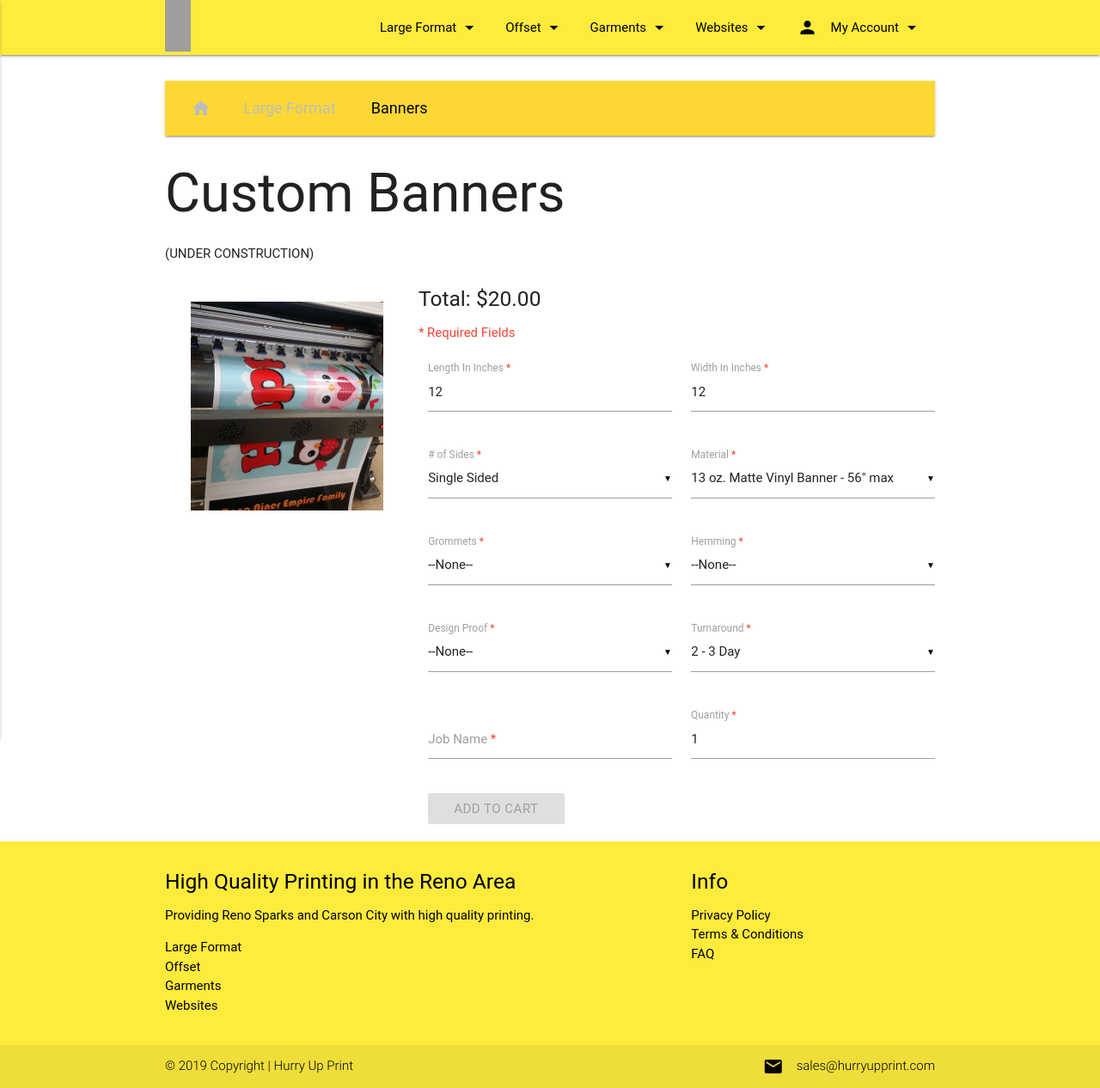
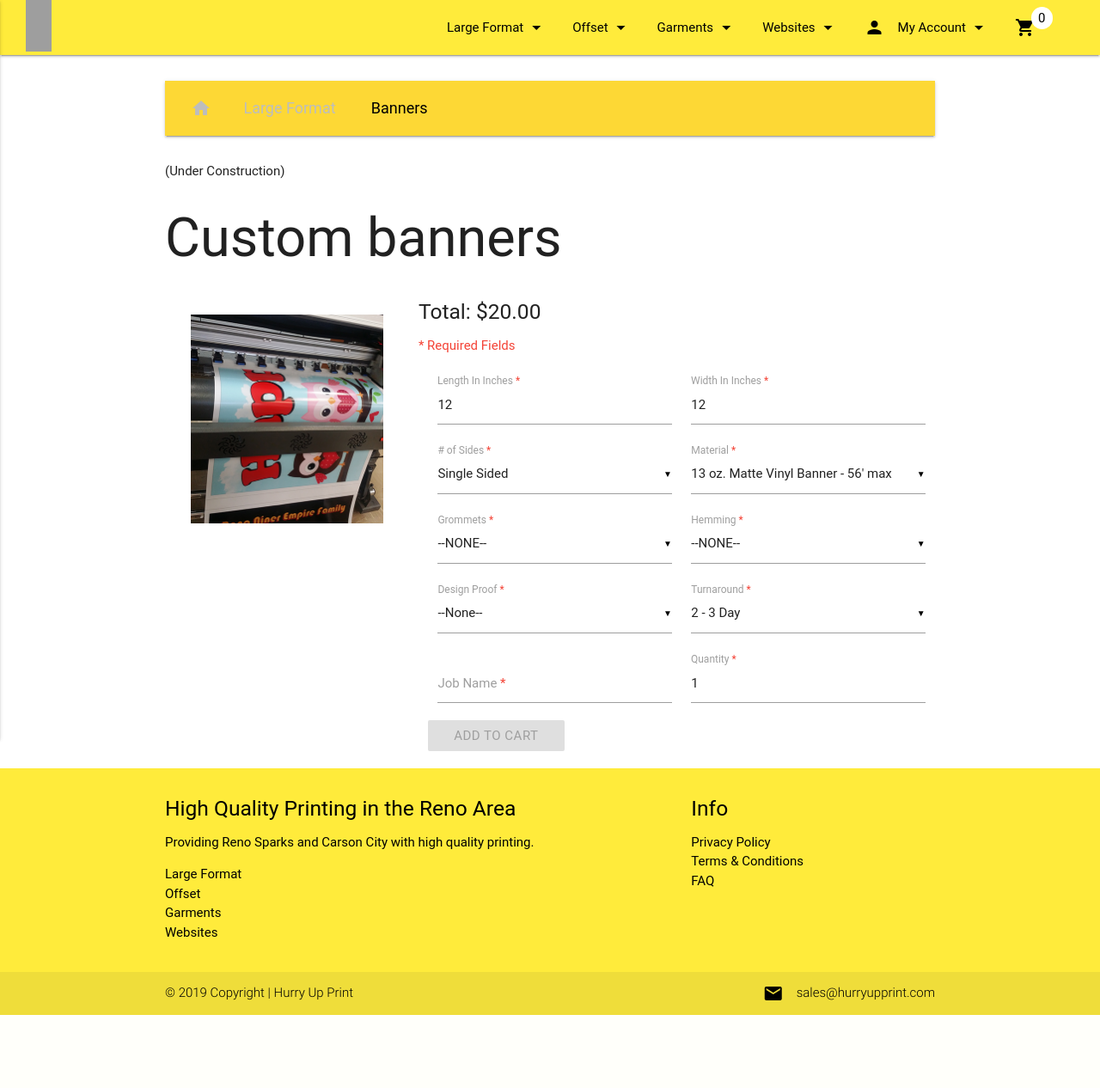
Before and after one commit to wcolts2000/hup-client, a PHP site: page /large_format/banners.php in a window 1280 px wide. Shown: the whole page at 86% size. After the commit the page ends 1181 px from the top, so only its background shows below. Run offline with PHP 8.4, Linux system fonts and the light colour scheme; some libraries are stand-ins or nearby versions; some web fonts are replaced; grey boxes are pictures that could not be loaded.

Commit message:
banners logic extracted to product template

```diff
--- a/css/styles.css
+++ b/css/styles.css
@@ -257,6 +257,7 @@ textarea.materialize-textarea {
 /* COMPONENT STYLES */
 /* =================== */
 
+/* CONSTRUCTION BANNER */
 .construction {
   width: 100%;
   padding: 300px 60px;
@@ -287,6 +288,7 @@ textarea.materialize-textarea {
   }
 }
 
+/* WEB BANNER */
 .web-banner {
   display: flex;
   align-items: center;
@@ -336,3 +338,19 @@ textarea.materialize-textarea {
       order: -1;
     }
   }
+
+  /* SHOPPING CART */
+  #cart-link {
+    position: relative;
+  }
+
+  #cart {
+    position: absolute;
+    top: -0.5rem;
+    right: -0.3rem;
+    background-color: white;
+    color: black;
+    padding: 4px 8px;
+    border-radius: 50px;
+    line-height: initial;
+  }
--- a/header.php
+++ b/header.php
@@ -1,11 +1,19 @@
 <nav class='yellow'>
-  <div class='container'>
-    <div class='nav-wrapper'>
+  <!-- <div class='container'> -->
+    <div class='nav-wrapper ps2'>
 
       <!-- LOGO -->
       <a href="/" class="brand-logo">
         <img class="left" src="/img/hupLogoDrop.svg" width="30px" height="60px" alt="Hurry Up Print logo icon">
       </a>
+      <ul class="right ps2">
+        <li id="cart-link" >
+          <a class='black-text' href='#!'>
+            <i class='material-icons'>shopping_cart</i>
+          </a>
+          <p id="cart">0</p>
+        </li>
+      </ul>
 
       <!-- HAMBURGER -->
       <a class='button-collapse black-text' data-activates='mobile-nav' href='#'>
@@ -46,6 +54,7 @@
           </a>
         </li>
       </ul>
+
 
 
 
@@ -184,7 +193,7 @@
       </ul>
 
     </div>
-  </div>
+  <!-- </div> -->
 </nav>
 
 <!-- DESKTOP DROPDOWNS -->
--- a/large_format/banners.php
+++ b/large_format/banners.php
@@ -2,6 +2,7 @@
 <?php $description = "Hurry Up Print Banners, custom Banners" ?>
 <?php require('../head.php') ?>
 <?php require('../header.php'); ?>
+
 
 <div class="container">
 
@@ -15,109 +16,12 @@
       </div>
     </div>
   </nav>
-
-  <section class="banners__section">
-    <h1>Custom Banners</h1>
-    <p>(UNDER CONSTRUCTION)</p>
-    <div id="error"></div>
-    <div class="row">
-
-      <!-- LEFT SIDE -->
-      <div class="col s12 m12 l4 product-left">
-        <img src="../img/banners.png" alt="banners" class="responsive-img p2">
-      </div>
-
-      <!-- RIGHT SIDE -->
-      <form autocomplete="off" class="col s12 m12 l8 product-right" action="../includes/product_calc.inc.php" id="product-form"
-        method="POST">
-        <input type="text" hidden id="total" name="total">
-        <div class="row">
-          <h5 id="totalStr">Total: $20.00</h5>
-          <p class="red-text">* Required Fields</p>
-        </div>
-        <div class="row">
-          <div class="input-field col s6">
-            <input autocomplete="off" required id="length" value="12" type="text" name="length">
-            <label for="length">Length In Inches <span class="red-text">*</span> </label>
-          </div>
-          <div class="input-field col s6">
-            <input autocomplete="off" required id="width" type="text" value="12" name="width">
-            <label for="width">Width In Inches <span class="red-text">*</span> </label>
-          </div>
-        </div>
-        <div class="row">
-          <div class="input-field col s6">
-            <select required name="sides-x" id="sides-x">
-              <option value="single" selected>Single Sided</option>
-              <option value="double">Double Sided</option>
-            </select>
-            <label># of Sides <span class="red-text">*</span> </label>
-          </div>
-          <div class="input-field col s6">
-            <select required name="material" id="material">
-              <option value="matte" selected>13 oz. Matte Vinyl Banner - 56" max</option>
-              <option value="glossy">13 oz. Glossy Vinyl Banner - 56" max</option>
-            </select>
-            <label>Material <span class="red-text">*</span> </label>
-          </div>
-        </div>
-        <div class="row">
-          <div class="input-field col s6">
-            <select required name="grommets" id="grommets">
-              <option value="none" selected>--None--</option>
-              <option value="standard">Every 2 ft (all 4 sides)</option>
-              <option value="top_bottom">Every 2 ft (top & bottom)</option>
-              <option value="left_right">Every 2 ft (left & right)</option>
-              <option value="top">Top only</option>
-              <option value="bottom">Bottom only</option>
-              <option value="left">Left only</option>
-              <option value="right">Right only</option>
-              <option value="corners">Corners only</option>
-            </select>
-            <label>Grommets <span class="red-text">*</span> </label>
-          </div>
-          <div class="input-field col s6">
-            <select required name="hemming" id="hemming">
-              <option value="none" selected>--None--</option>
-              <option value="yes">Yes, all sides</option>
-            </select>
-            <label>Hemming <span class="red-text">*</span> </label>
-          </div>
-        </div>
-        <div class="row">
-          <div class="input-field col s6">
-            <select required name="proof" id="proof">
-              <option value="none" selected>--None--</option>
-              <option value="email">Email Proof</option>
-            </select>
-            <label>Design Proof <span class="red-text">*</span> </label>
-          </div>
-          <div class="input-field col s6">
-            <select required name="turnaround-x" id="turnaround-x">
-              <option value="standard" selected>2 - 3 Day</option>
-              <option value="same">Same Day</option>
-            </select>
-            <label>Turnaround <span class="red-text">*</span> </label>
-          </div>
-        </div>
-        <div class="row">
-          <div class="input-field col s6">
-            <input required id="jobid" type="text" name="jobid">
-            <label for="jobid">Job Name <span class="red-text">*</span> </label>
-          </div>
-          <div class="input-field col s6">
-            <input autocomplete="off" required id="quantity" type="text" name="quantity" value="1">
-            <label for="quantity">Quantity <span class="red-text">*</span> </label>
-          </div>
-        </div>
-        <button disabled class="btn waves-effect waves-light yellow black-text" type="submit" id="product-cart">Add To
-          Cart</button>
-      </form>
-    </div>
-  </section>
+  <p>(Under Construction)</p>
 
 
+
+
+  <?php require_once "../lf_product_template.php" ?>
 </div>
-<script src="/js/product_calc.js"></script>
 
 <?php require('../footer.php'); ?>
--- /dev/null
+++ b/lf_product_template.php
@@ -0,0 +1,129 @@
+<?php
+$product = [
+  "productName"=> "banners",
+  "imageName"=> "banners.png",
+  "imageAlt"=> "banners",
+  "selects"=> [
+    "sides-x"=> [
+      "options"=> [
+        "single"=> "Single Sided",
+        "double"=> "Double Sided"
+      ],
+      "label"=>"# of Sides"
+    ],
+    "material"=> [
+      "options"=>[
+        "matte"=> "13 oz. Matte Vinyl Banner - 56' max",
+        "glossy"=> "13 oz. Glossy Vinyl Banner - 56' max"
+      ],
+      "label"=> "Material "
+    ],
+    "grommets" => [
+      "options"=>[
+        "none"=> "--NONE--",
+        "standard"=> "Every 2 ft (all 4 sides)",
+        "top_bottom"=> "Every 2 ft (top & bottom)",
+        "left_right"=> "Every 2 ft (left & right)",
+        "top"=> "Top only",
+        "bottom"=> "Bottom only",
+        "left"=> "Left only",
+        "right"=> "Right only",
+        "corners"=> "Corners only"
+      ],
+      "label"=> "Grommets "
+    ],
+    "hemming"=> [
+      "options"=> [
+        "none"=> "--NONE--",
+        "yes"=> "Yes, all sides"
+      ],
+      "label"=> "Hemming "
+    ]
+  ]
+  ];
+
+  ?>
+<section class='<?php echo $product['productName'] ?>__section'>
+  <h1>Custom <?php echo $product['productName']?></h1>
+  <div id='error'></div>
+  <div class='row'>
+
+  <!-- LEFT SIDE -->
+  <div class='col s12 m12 l4 product-left'>
+    <img src='../img/<?php echo $product['imageName']?>' alt='<?php echo $product['imageAlt']?>' class='responsive-img p2'>
+  </div>
+
+  <!-- RIGHT SIDE -->
+  <form
+    autocomplete='off'
+    class='col s12 m12 l8 product-right'
+    action='../includes/product_calc.inc.php'
+    id='product-form'
+    method='POST'
+  >
+    <input type='text' hidden id='total' name='total'>
+    <div class='row'>
+      <h5 id='totalStr'>Total: $20.00</h5>
+      <p class='red-text'>* Required Fields</p>
+    </div>
+    <div class='input-field col s6'>
+      <input autocomplete='off' required id='length' value='12' type='text' name='length'>
+      <label for='length'>Length In Inches <span class='red-text'>*</span> </label>
+    </div>
+    <div class='input-field col s6'>
+      <input autocomplete='off' required id='width' type='text' value='12' name='width'>
+      <label for='width'>Width In Inches <span class='red-text'>*</span> </label>
+    </div>
+
+
+    <?php foreach($product['selects'] as $key=>$value): ?>
+      <div class='input-field col s6'>
+        <select required name='<?php echo $key ?>'
+        id='<?php echo $key ?>'>
+
+
+          <?php foreach($value['options'] as $option=>$content): ?>
+            <option value='<?php echo $option ?>'><?php echo $content ?></option>
+          <?php endforeach; ?>
+
+
+        </select>
+        <label><?php echo $product['selects'][$key]['label']?> <span class='red-text'>*</span> </label>
+      </div>
+    <?php endforeach; ?>
+
+
+    <div class='input-field col s6'>
+      <select required name='proof' id='proof'>
+        <option value='none' selected>--None--</option>
+        <option value='email'>Email Proof</option>
+      </select>
+      <label>Design Proof <span class='red-text'>*</span> </label>
+    </div>
+    <div class='input-field col s6'>
+      <select required name='turnaround-x' id='turnaround-x'>
+        <option value='standard' selected>2 - 3 Day</option>
+        <option value='same'>Same Day</option>
+      </select>
+      <label>Turnaround <span class='red-text'>*</span> </label>
+    </div>
+    <div class='input-field col s6'>
+      <input required id='jobid' type='text' name='jobid'>
+      <label for='jobid'>Job Name <span class='red-text'>*</span> </label>
+    </div>
+    <div class='input-field col s6'>
+      <input autocomplete='off' required id='quantity' type='text' name='quantity' value='1'>
+      <label for='quantity'>Quantity <span class='red-text'>*</span> </label>
+    </div>
+    <button
+      disabled
+      class='btn waves-effect waves-light yellow black-text'
+      type='submit'
+      id='product-cart'>
+      Add To Cart
+    </button>
+  </form>
+  </div>
+</section>
+
+<script src="/js/product_calc.js"></script>
```
Also changed, not shown: CreateDb.php (added, +48 -0 lines). Lines whose indentation alone changed are shown as unchanged.
